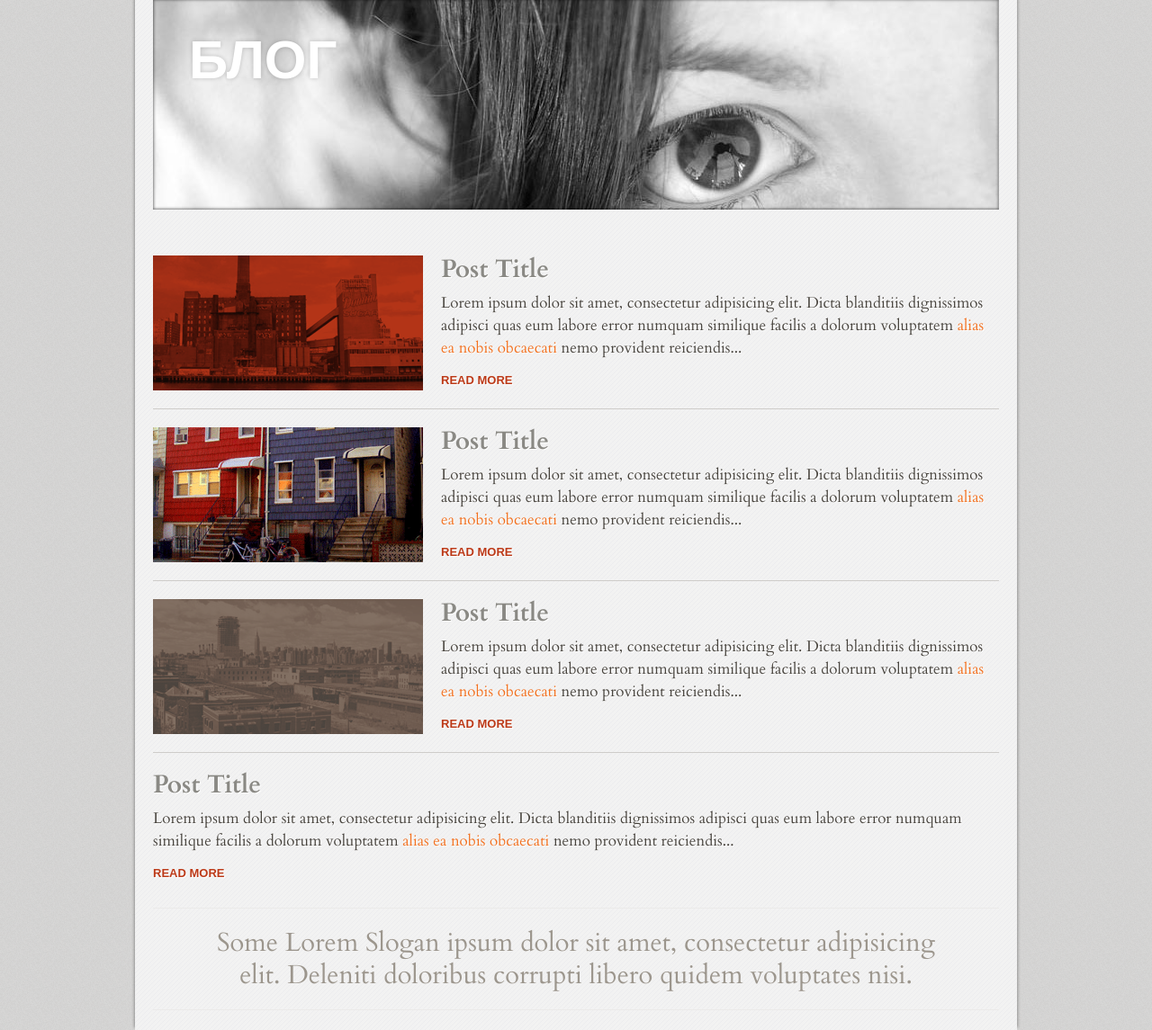
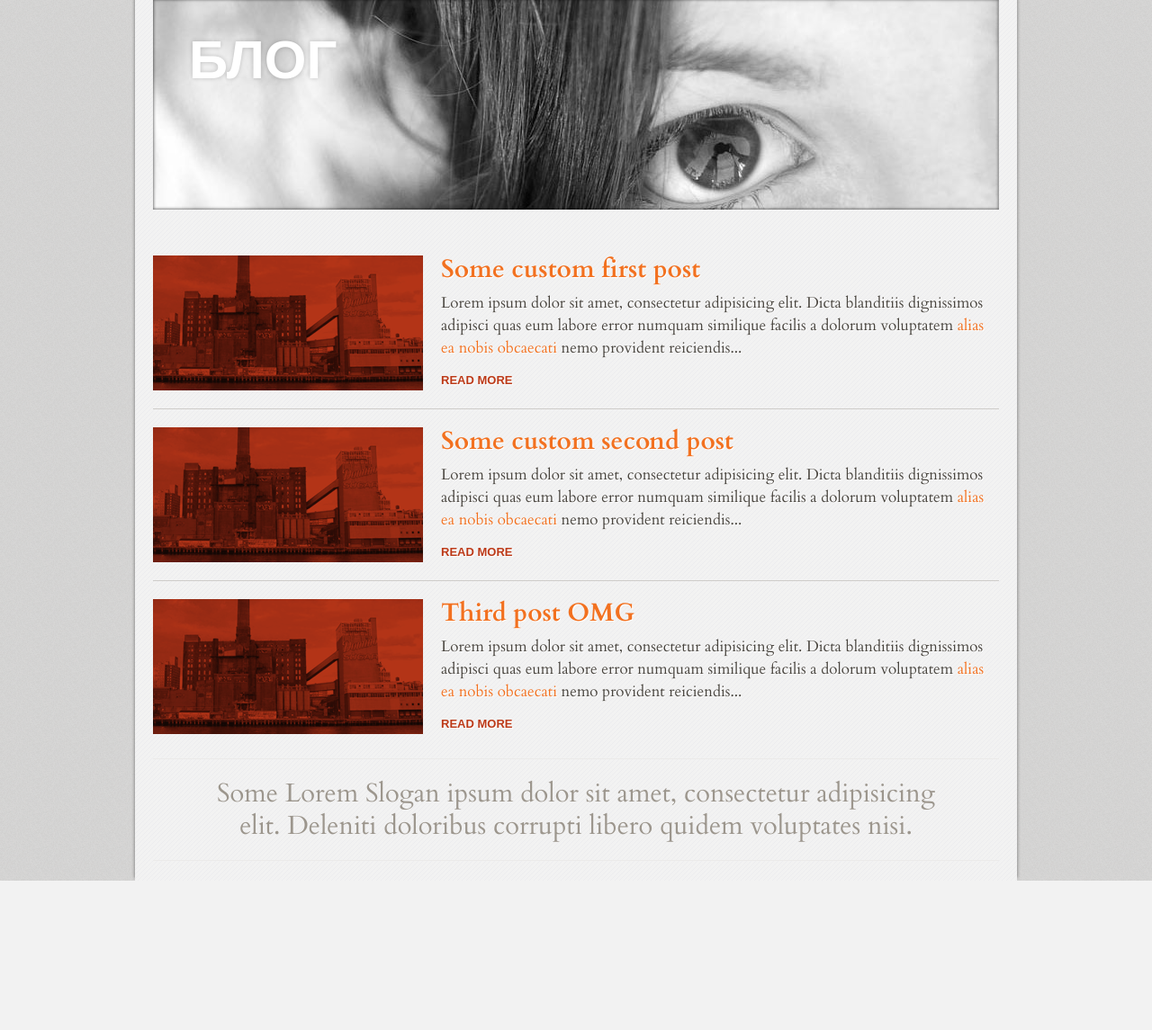
Before and after one commit to Sinled/blog-project, a Django app: template blog_project/blog_project/templates/blog.html in a window 1280 px wide. Shown: the part 147-1292 px from the top of the page at 90% size. After the commit the page ends 1126 px from the top, so only its background shows below. Run offline with Django 3.2, Linux system fonts and the light colour scheme; the template is opened without the code that fills it: values that come from a table or form of the project are taken from there, others are empty; data comes from the database, SQL or seed files in the repository; both versions use the stored data as it was after the commit; parts of the project's set-up code (start-up, migrations or seed data) failed here and were passed over; some libraries are stand-ins or nearby versions; some web fonts are replaced.

Commit message:
added blog-list

```diff
--- /dev/null
+++ b/blog_project/blog_project/apps/blog/admin.py
@@ -0,0 +1,4 @@
+from django.contrib import admin
+from blog_project.apps.blog.models import Blog
+
+admin.site.register(Blog)
--- a/blog_project/blog_project/apps/blog/models.py
+++ b/blog_project/blog_project/apps/blog/models.py
@@ -4,3 +4,6 @@ from django.db import models
 class Blog(models.Model):
     post_title = models.CharField(max_length=200)
     # post_text = models.TextField()
+
+    def __unicode__(self):
+        return "[%s]" % (self.post_title)
--- a/blog_project/blog_project/templates/blog.html
+++ b/blog_project/blog_project/templates/blog.html
@@ -10,37 +10,17 @@
 	<div id="twocolumns">
 		<!-- content -->
 		<section id="content" class="{% block test %}{% endblock test %}">
-			<article class="post post-preview">
-				<a href="#" class="visual"><img src="/static/images/img-2.gif" alt="" width="300" height="150" ></a>
-				<div class="text-block">
-					<h1>Post Title</h1>
-					<p>Lorem ipsum dolor sit amet, consectetur adipisicing elit. Dicta blanditiis dignissimos adipisci quas eum labore error numquam similique facilis a dolorum voluptatem <a href="#">alias ea nobis obcaecati</a> nemo provident reiciendis...</p>
-					<a href="/blog_post/" class="btn-more">read more</a>
-				</div>
-			</article>
-			<article class="post post-preview">
-				<a href="#" class="visual"><img src="/static/images/img-3.gif" alt="" width="300" height="150" ></a>
-				<div class="text-block">
-					<h1>Post Title</h1>
-					<p>Lorem ipsum dolor sit amet, consectetur adipisicing elit. Dicta blanditiis dignissimos adipisci quas eum labore error numquam similique facilis a dolorum voluptatem <a href="#">alias ea nobis obcaecati</a> nemo provident reiciendis...</p>
-					<a href="/blog_post/" class="btn-more">read more</a>
-				</div>
-			</article>
-			<article class="post post-preview">
-				<a href="#" class="visual"><img src="/static/images/img-4.gif" alt="" width="300" height="150" ></a>
-				<div class="text-block">
-					<h1>Post Title</h1>
-					<p>Lorem ipsum dolor sit amet, consectetur adipisicing elit. Dicta blanditiis dignissimos adipisci quas eum labore error numquam similique facilis a dolorum voluptatem <a href="#">alias ea nobis obcaecati</a> nemo provident reiciendis...</p>
-					<a href="/blog_post/" class="btn-more">read more</a>
-				</div>
-			</article>
-			<article class="post post-preview">
-				<div class="text-block">
-					<h1>Post Title</h1>
-					<p>Lorem ipsum dolor sit amet, consectetur adipisicing elit. Dicta blanditiis dignissimos adipisci quas eum labore error numquam similique facilis a dolorum voluptatem <a href="#">alias ea nobis obcaecati</a> nemo provident reiciendis...</p>
-					<a href="/blog_post/" class="btn-more">read more</a>
-				</div>
-			</article>
+			{% for blog_post in blog_list  %}
+				<article class="post post-preview">
+					<a href="/blog/{{ blog_post.id }}/" class="visual"><img src="/static/images/img-2.gif" alt="" width="300" height="150" ></a>
+					<div class="text-block">
+						<h1><a href="/blog/{{ blog_post.id }}/">{{ blog_post.post_title }}</a></h1>
+						<p>Lorem ipsum dolor sit amet, consectetur adipisicing elit. Dicta blanditiis dignissimos adipisci quas eum labore error numquam similique facilis a dolorum voluptatem <a href="#">alias ea nobis obcaecati</a> nemo provident reiciendis...</p>
+						<a href="/blog/{{ blog_post.id }}/" class="btn-more">read more</a>
+					</div>
+				</article>
+
+			{% endfor %}
 		</section>
 	</div>
 {% endblock content %}
--- a/blog_project/blog_project/urls.py
+++ b/blog_project/blog_project/urls.py
@@ -7,8 +7,8 @@
 urlpatterns = patterns('',
     # Examples:
     url(r'^$', 'blog_project.views.news', name='news'),
-    url(r'^blog/$', 'blog_project.views.blog', name='blog'),
-    url(r'^blog_post/$', 'blog_project.views.blog_post', name='blog_post'),
+    url(r'^blog/$', 'blog_project.apps.blog.views.blog', name='blog'),
+    url(r'^blog_post/$', 'blog_project.apps.blog.views.blog_post', name='blog_post'),
     url(r'^contacts/$', 'blog_project.views.contacts', name='contacts'),
     # url(r'^blog_project/', include('blog_project.foo.urls')),
 
```
Also changed, not shown: blog_project/blog_project/apps/blog/views.py (+11 -1 lines), blog_project/blog_project/views.py (+0 -9 lines), blog_project/blog_project/blog_project.db.
